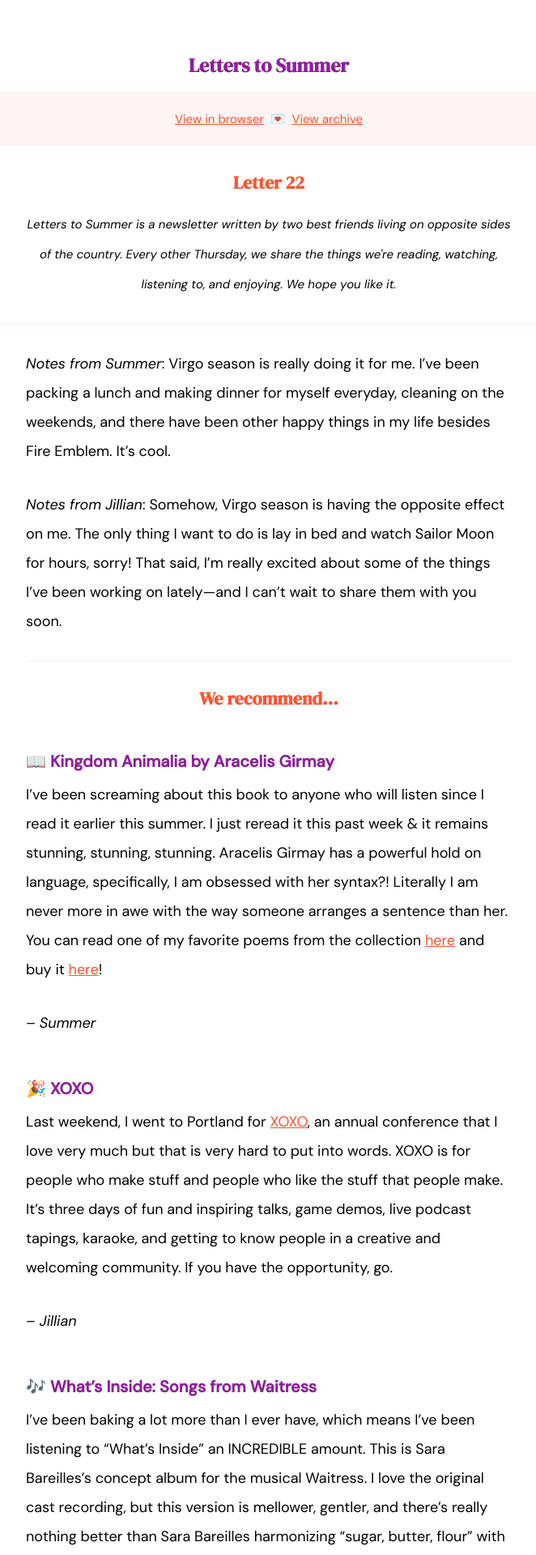
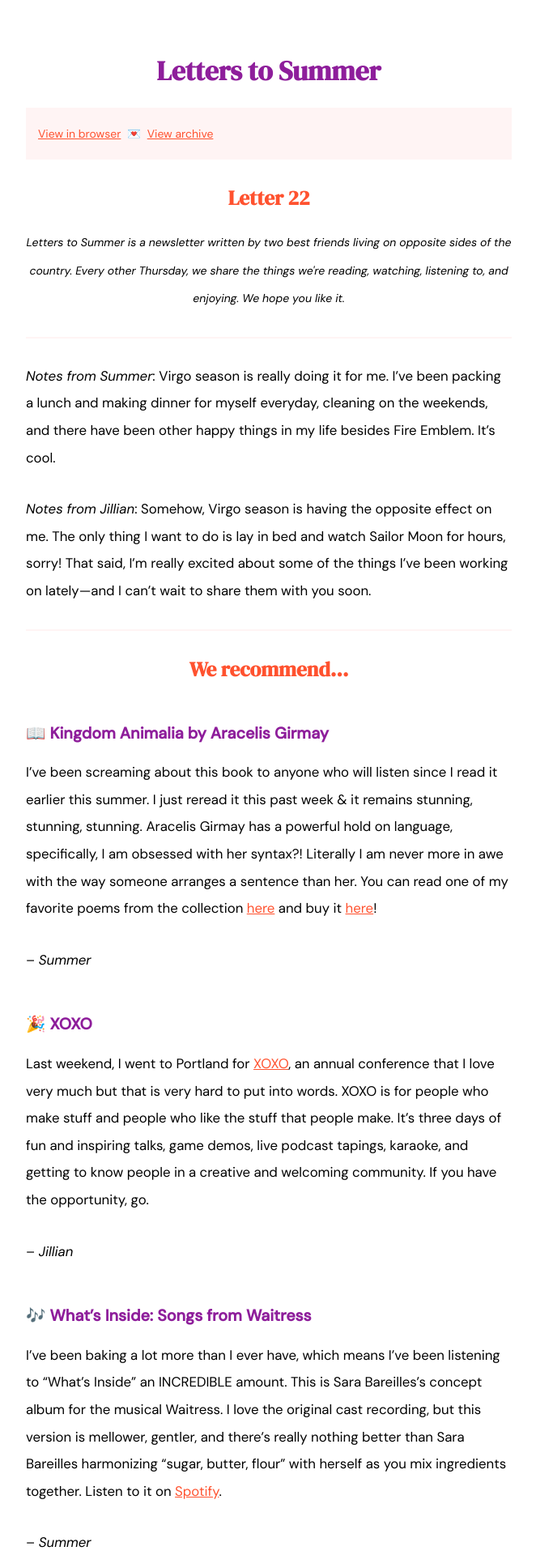
Before and after one commit to jilliangmeehan/letters-to-summer, a Jekyll site: the page built from emails/22.md, in a window 1280 px wide. Shown: the top 1920 px of the page at 81% size, without its empty margins (308-970 px from the left). Built offline with Jekyll 4.4.1, drawn with Linux system fonts in a browser that asks for light colours.

Commit message:
Update email.html

```diff
--- a/_layouts/email.html
+++ b/_layouts/email.html
@@ -15,31 +15,30 @@
         margin: 5% auto;
         font-size: 105%;
         text-align: center;
+        max-width: 600px;
       }
 
       h1 {
         font-family: 'DM Serif Display', Georgia, serif;
         color: #8E1E9B;
-        text-align: center;
       }
 
       h2 {
         font-family: 'DM Serif Display', Georgia, serif;
         color: #FF522F;
-        text-align: center;
       }
 
       h3 {
         font-family: 'DM Sans', Georgia, sans-serif;
         color: #8E1E9B;
-        margin: 50px 0 0 0;
+        margin-top: 50px;
         text-align: left;
       }
 
       p {
         font-family: 'DM Sans', Helvetica, sans-serif;
         line-height: 200%;
-        margin: 10px 0 30px 0;
+        margin: 10px auto 30px auto;
         text-align: left;
       }
 
@@ -64,7 +63,6 @@
       .pink {
         background-color: #FFF4F4;
         padding: 15px;
-        text-align: center;
       }
 
       .content {
@@ -91,15 +89,6 @@
         text-align: center;
       }
 
-      @media screen and (min-width: 600px) {
-        h1 { font-size: 24px; }
-        h2 { font-size: 22px; }
-        h3 { font-size: 20px; }
-        p { font-size: 18px; }
-        hr { max-width: 100%; }
-        .pink { max-width: 100%; }
-      }
-
     </style>
 
   </head>
```
